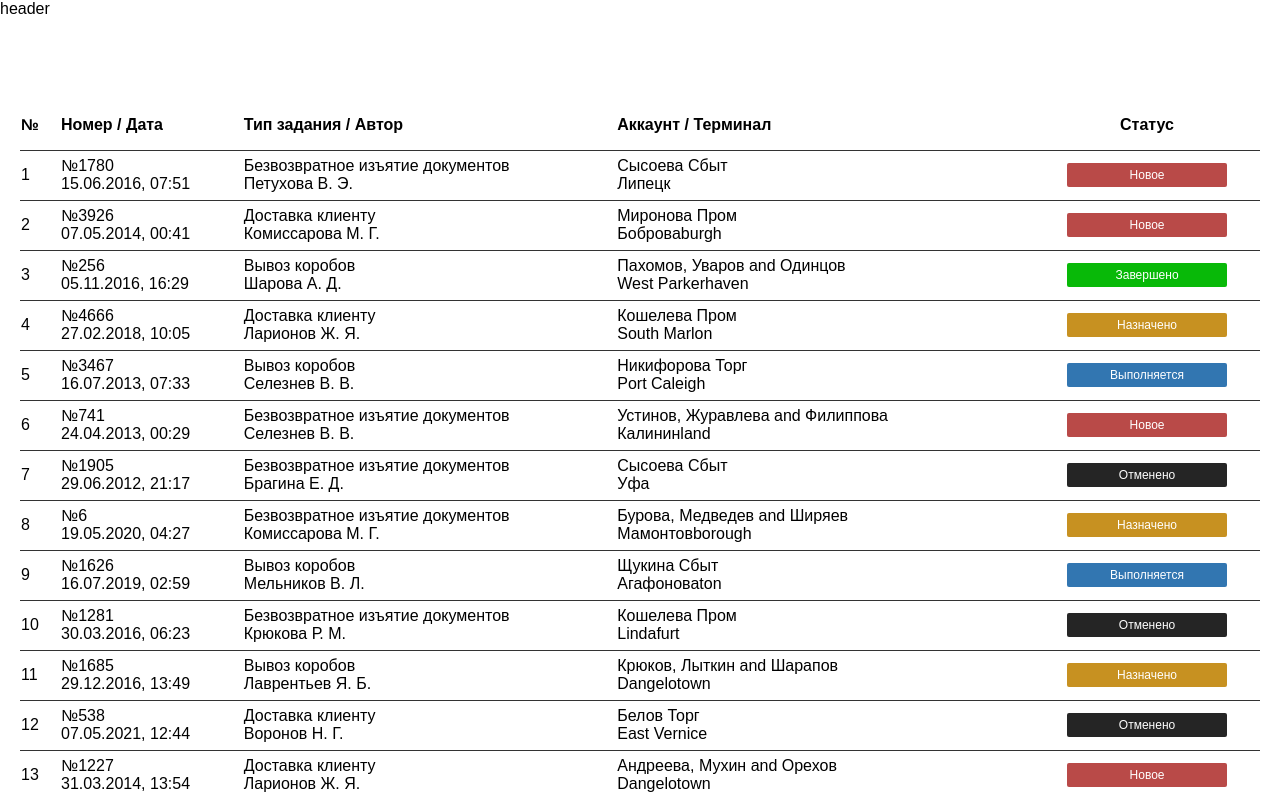
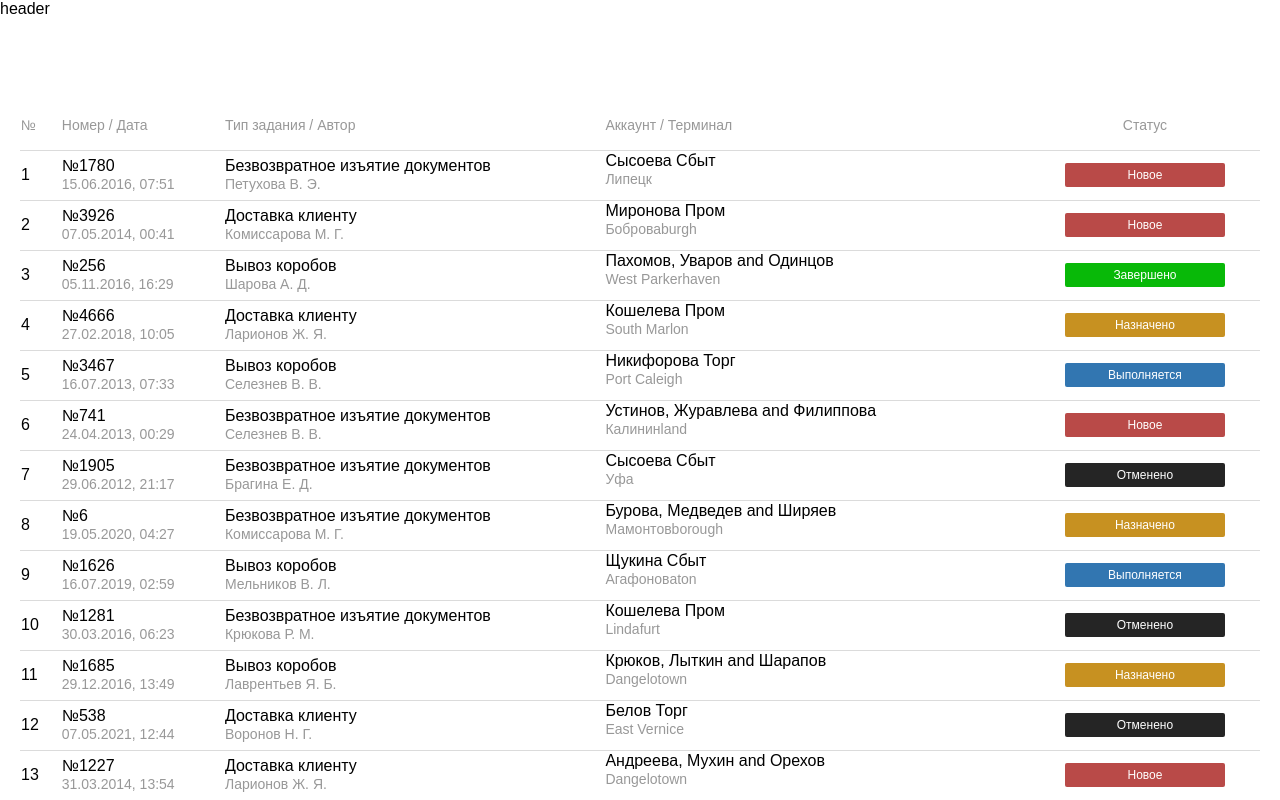
Before and after one commit to rook-a/qatesters, a React (Create React App) app: page / in a window 1280 px wide. Shown: the top 800 px of the page. Built offline with nearby package versions, Linux system fonts and the light colour scheme.

Commit message:
feat: стилизует текст

```diff
--- /dev/null
+++ b/src/components/orders-list/order-item/order-item.module.scss
@@ -0,0 +1,8 @@
+.company {
+  display: inline-block;
+  max-width: 300px;
+
+  white-space: nowrap;
+  text-overflow: ellipsis;
+  overflow: hidden;
+}
--- a/src/components/orders-list/order-item/order-item.tsx
+++ b/src/components/orders-list/order-item/order-item.tsx
@@ -1,6 +1,9 @@
+import Label from '../../label/label';
+
 import { AdaptedOrderToClient } from '../../../types/order';
 import { formatDate } from '../../../utils/utils';
-import Label from '../../label/label';
+
+import styles from './order-item.module.scss';
 
 interface OrderItemProps {
   order: AdaptedOrderToClient;
@@ -26,7 +29,7 @@ function OrderItem({ className, order, index }: OrderItemProps): JSX.Element {
           {createdUser?.surname} {createdUser?.name.charAt(0)}. {createdUser?.patronymic.charAt(0)}.
         </span>
       </td>
-      <td>
+      <td className={styles.company}>
         {account.name}
         <br />
         <span>{terminal.name}</span>
--- a/src/components/orders-list/order-list.module.scss
+++ b/src/components/orders-list/order-list.module.scss
@@ -7,7 +7,13 @@
   margin-bottom: 100px;
 
   & thead {
+    font-size: 14px;
+    color: $text-description;
     text-align: left;
+  }
+
+  & th {
+    font-weight: 400;
   }
 
   & th:last-of-type,
@@ -18,5 +24,10 @@
 
 .row {
   height: 50px;
-  border-bottom: 1px solid $gray;
+  border-bottom: 1px solid $border;
+
+  & span:not([class]) {
+    font-size: 14px;
+    color: $text-description;
+  }
 }
--- a/src/variables.scss
+++ b/src/variables.scss
@@ -7,3 +7,9 @@ $label-declined: #252525;
 $label-assigned_to: #c79121;
 $label-started: #3276b1;
 $label-completed: #08b908;
+
+$text-description: #989898;
+
+$border: #dbdbdb;
+
+$disabled: #cccccc;
```
